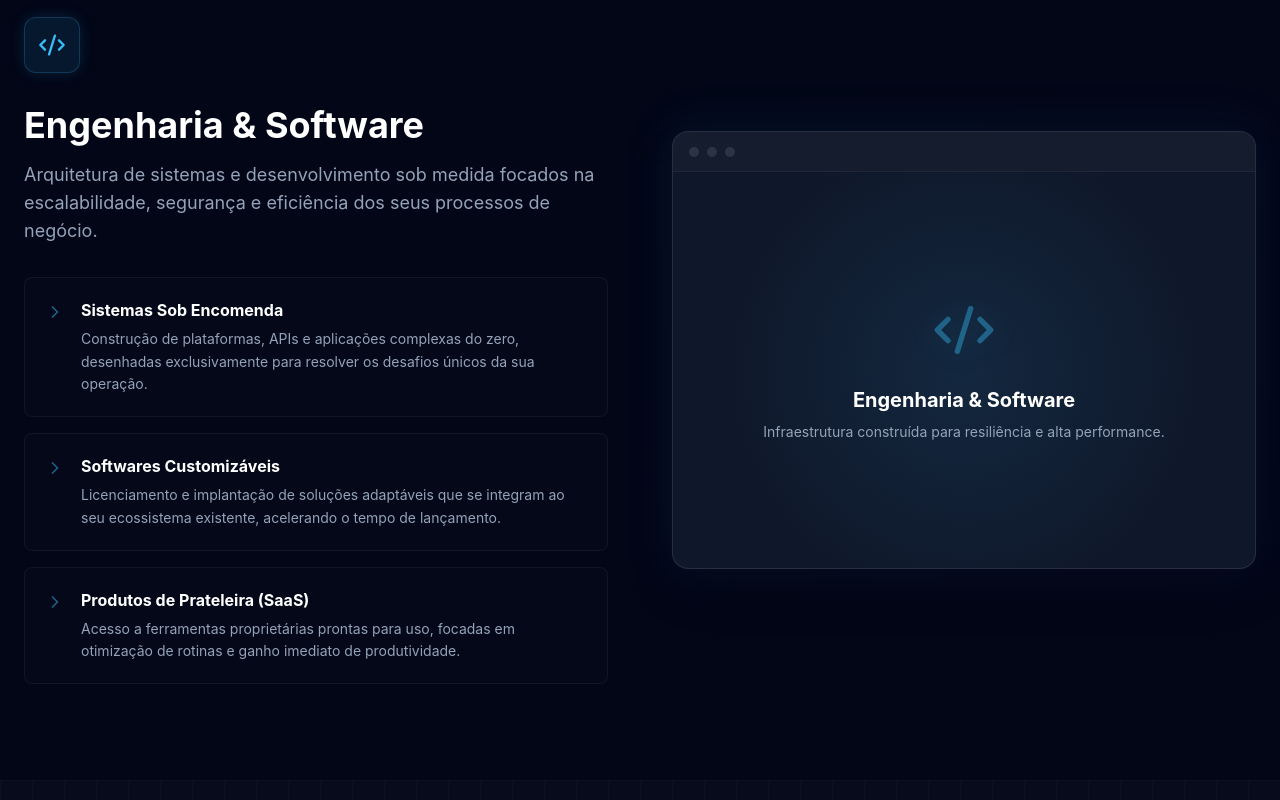
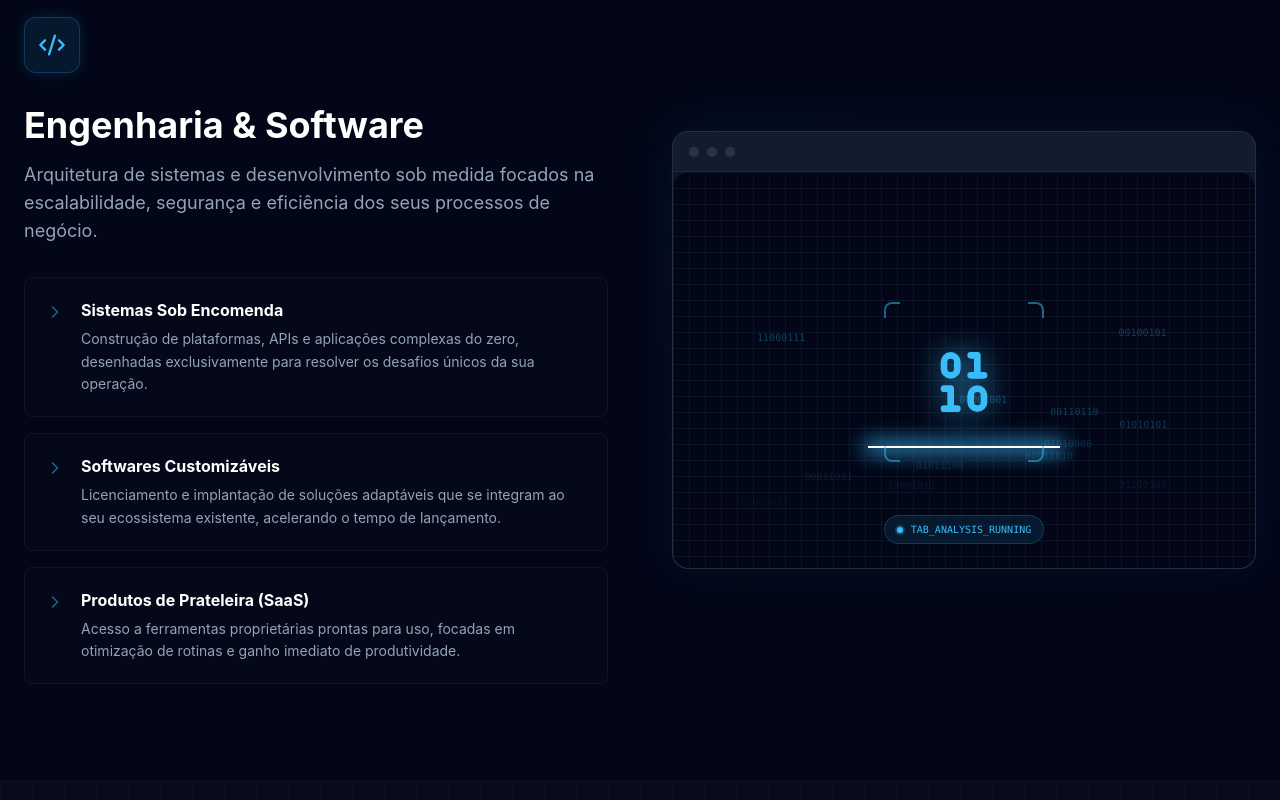
Before and after one commit to Nanoapp-lab/minha-landing-page, a React (Vite) app in the folder meu-site/: page / in a window 1280 px wide. Shown: the part 1040-1840 px from the top of the page. Built offline with nearby package versions, Linux system fonts and the light colour scheme.

Commit message:
Update App.tsx

```diff
--- a/meu-site/src/App.tsx
+++ b/meu-site/src/App.tsx
@@ -9,20 +9,96 @@ import {
   Menu,
   X,
   ShieldCheck,
-  Cpu
+  Cpu,
+  Building2,
+  Binary
 } from 'lucide-react';
 
 const TechBackground = () => (
   <div className="absolute inset-0 overflow-hidden pointer-events-none -z-10">
-    {/* Malha/Grid tecnológico de fundo */}
     <div className="absolute inset-0 bg-[linear-gradient(to_right,#1E293B_1px,transparent_1px),linear-gradient(to_bottom,#1E293B_1px,transparent_1px)] bg-[size:4rem_4rem] [mask-image:radial-gradient(ellipse_60%_50%_at_50%_0%,#000_70%,transparent_100%)] opacity-30" />
-
-    {/* Efeitos de brilho (Glows) estratégicos */}
     <div className="absolute top-0 left-1/2 -translate-x-1/2 w-[800px] h-[400px] bg-primary/20 blur-[120px] rounded-full mix-blend-screen" />
     <div className="absolute top-1/4 right-0 w-[400px] h-[400px] bg-indigo-500/10 blur-[100px] rounded-full mix-blend-screen" />
     <div className="absolute bottom-0 left-0 w-[500px] h-[500px] bg-primary/10 blur-[120px] rounded-full mix-blend-screen" />
   </div>
 );
+
+// --- NOVA ANIMAÇÃO TAB ---
+const TabScanner = () => {
+  // Gera fluxos de dados flutuantes aleatórios
+  const binaryStream = Array.from({ length: 12 }).map((_, i) => (
+    <motion.div
+      key={i}
+      className="absolute text-primary/40 font-mono text-[10px] whitespace-nowrap"
+      initial={{ y: 150, opacity: 0 }}
+      animate={{ y: -150, opacity: [0, 1, 0] }}
+      transition={{
+        duration: 2 + Math.random() * 3,
+        repeat: Infinity,
+        delay: Math.random() * 2,
+        ease: "linear"
+      }}
+      style={{ left: `${10 + Math.random() * 80}%` }}
+    >
+      {Math.random().toString(2).substring(2, 10)}
+    </motion.div>
+  ));
+
+  return (
+    <div className="absolute inset-0 flex flex-col items-center justify-center overflow-hidden bg-background rounded-2xl">
+      {/* Grid de Fundo da Câmara */}
+      <div className="absolute inset-0 bg-[linear-gradient(to_right,#1E293B_1px,transparent_1px),linear-gradient(to_bottom,#1E293B_1px,transparent_1px)] bg-[size:1rem_1rem] opacity-40" />
+
+      {/* Partículas de dados subindo */}
+      {binaryStream}
+
+      {/* Área Central de Escaneamento */}
+      <div className="relative w-40 h-40 flex items-center justify-center mt-6">
+
+        {/* 1. Estado Material (Prédio/Empresa) */}
+        <motion.div
+          className="absolute inset-0 flex items-center justify-center text-slate-300"
+          animate={{ clipPath: ["inset(0% 0 0% 0)", "inset(100% 0 0% 0)", "inset(0% 0 0% 0)"] }}
+          transition={{ duration: 4, ease: "linear", repeat: Infinity }}
+        >
+          <Building2 className="w-20 h-20" strokeWidth={1.5} />
+        </motion.div>
+
+        {/* 2. Estado em Dados (Binário) revelado pelo laser */}
+        <motion.div
+          className="absolute inset-0 flex items-center justify-center text-primary drop-shadow-[0_0_15px_rgba(56,189,248,0.8)]"
+          animate={{ clipPath: ["inset(0% 0 100% 0)", "inset(0% 0 0% 0)", "inset(0% 0 100% 0)"] }}
+          transition={{ duration: 4, ease: "linear", repeat: Infinity }}
+        >
+          <Binary className="w-20 h-20" strokeWidth={2} />
+        </motion.div>
+
+        {/* 3. Feixe de Laser Scanner */}
+        <motion.div
+          className="absolute left-[-10%] right-[-10%] h-[2px] bg-white shadow-[0_0_20px_4px_#38BDF8]"
+          animate={{ top: ["0%", "100%", "0%"] }}
+          transition={{ duration: 4, ease: "linear", repeat: Infinity }}
+        />
+
+        {/* Moldura da lente de análise */}
+        <div className="absolute top-0 left-0 w-4 h-4 border-t-2 border-l-2 border-primary/50 rounded-tl-lg" />
+        <div className="absolute top-0 right-0 w-4 h-4 border-t-2 border-r-2 border-primary/50 rounded-tr-lg" />
+        <div className="absolute bottom-0 left-0 w-4 h-4 border-b-2 border-l-2 border-primary/50 rounded-bl-lg" />
+        <div className="absolute bottom-0 right-0 w-4 h-4 border-b-2 border-r-2 border-primary/50 rounded-br-lg" />
+      </div>
+
+      {/* Etiqueta de Status */}
+      <div className="absolute bottom-6 flex items-center gap-2 text-[10px] font-mono text-primary bg-primary/10 px-3 py-1.5 rounded-full border border-primary/20 backdrop-blur-md">
+        <span className="relative flex h-1.5 w-1.5">
+          <span className="animate-ping absolute inline-flex h-full w-full rounded-full bg-primary opacity-75"></span>
+          <span className="relative inline-flex rounded-full h-1.5 w-1.5 bg-primary"></span>
+        </span>
+        TAB_ANALYSIS_RUNNING
+      </div>
+    </div>
+  );
+};
+// -----------------------------
 
 const Nav = () => {
   const [isOpen, setIsOpen] = React.useState(false);
@@ -98,7 +174,6 @@ const Hero = () => {
           transition={{ duration: 0.6, delay: 0.2 }}
           className="relative hidden lg:block"
         >
-          {/* Dashboard/Estratégia visual mock */}
           <div className="relative w-full aspect-square">
             <div className="absolute inset-0 bg-gradient-to-tr from-card to-background border border-white/10 rounded-2xl p-6 shadow-2xl flex flex-col z-10 backdrop-blur-xl">
               <div className="flex justify-between items-center border-b border-white/5 pb-4 mb-6">
@@ -133,7 +208,6 @@ const Hero = () => {
                 </div>
                 <div className="col-span-2 bg-white/5 border border-white/5 rounded-lg p-4 h-32 relative overflow-hidden">
                   <div className="text-xs text-muted-foreground mb-2">Fluxo Estratégico</div>
-                  {/* Linha de gráfico fake */}
                   <svg className="absolute bottom-0 left-0 w-full h-20" preserveAspectRatio="none" viewBox="0 0 100 100">
                     <path d="M0,100 L0,50 Q25,80 50,30 T100,20 L100,100 Z" fill="rgba(56,189,248,0.1)" stroke="rgba(56,189,248,0.5)" strokeWidth="2" />
                   </svg>
@@ -141,7 +215,6 @@ const Hero = () => {
               </div>
             </div>
 
-            {/* Decorações flutuantes atrás do card */}
             <div className="absolute -top-10 -right-10 w-full h-full border border-primary/20 rounded-2xl -z-10" />
             <div className="absolute -bottom-10 -left-10 w-full h-full border border-indigo-500/20 rounded-2xl -z-10" />
           </div>
@@ -151,7 +224,8 @@ const Hero = () => {
   );
 };
 
-const ServiceSection = ({ id, title, subtitle, icon: Icon, features, isReversed = false }: any) => {
+// Alterado para aceitar a propriedade customVisual
+const ServiceSection = ({ id, title, subtitle, icon: Icon, features, isReversed = false, customVisual }: any) => {
   return (
     <section id={id} className={`py-24 relative overflow-hidden ${isReversed ? 'bg-white/[0.02]' : ''}`}>
       {isReversed && (
@@ -186,17 +260,26 @@ const ServiceSection = ({ id, title, subtitle, icon: Icon, features, isReversed
           <div className="flex-1 w-full aspect-[4/3] relative group perspective-1000">
             <div className="absolute inset-0 bg-gradient-to-br from-primary/10 to-indigo-500/10 rounded-2xl blur-xl transition-all duration-500 group-hover:blur-2xl" />
             <div className="absolute inset-0 bg-card border border-white/10 rounded-2xl overflow-hidden flex flex-col shadow-2xl transition-transform duration-500 group-hover:scale-[1.02]">
-              <div className="h-10 border-b border-white/5 bg-white/[0.02] flex items-center px-4 gap-2">
+              <div className="h-10 border-b border-white/5 bg-white/[0.02] flex items-center px-4 gap-2 z-20">
                 <div className="w-2.5 h-2.5 rounded-full bg-white/10" />
                 <div className="w-2.5 h-2.5 rounded-full bg-white/10" />
                 <div className="w-2.5 h-2.5 rounded-full bg-white/10" />
               </div>
+
+              {/* Lógica condicional: Se tiver customVisual, renderiza a animação. Se não, renderiza o padrão. */}
+              {customVisual ? (
+                <div className="flex-1 relative">
+                  {customVisual}
+                </div>
+              ) : (
                 <div className="flex-1 p-8 flex flex-col items-center justify-center text-center relative overflow-hidden">
                   <div className="absolute inset-0 bg-[radial-gradient(circle_at_center,rgba(56,189,248,0.1)_0%,transparent_70%)]" />
                   <Icon className="w-16 h-16 text-primary/40 mb-6 relative z-10 drop-shadow-[0_0_15px_rgba(56,189,248,0.3)]" />
                   <h3 className="font-heading font-bold text-xl mb-2 text-white relative z-10">{title}</h3>
                   <p className="text-sm text-muted-foreground relative z-10">Infraestrutura construída para resiliência e alta performance.</p>
                 </div>
+              )}
+
             </div>
           </div>
 
@@ -213,11 +296,13 @@ const App = () => {
       <main>
         <Hero />
 
+        {/* Passando o customVisual={<TabScanner />} apenas para esta primeira seção */}
         <ServiceSection
           id="solucoes"
           title="Engenharia & Software"
           subtitle="Arquitetura de sistemas e desenvolvimento sob medida focados na escalabilidade, segurança e eficiência dos seus processos de negócio."
           icon={Code2}
+          customVisual={<TabScanner />}
           features={[
             {
               title: "Sistemas Sob Encomenda",
```
Lines whose indentation alone changed are shown as unchanged.
